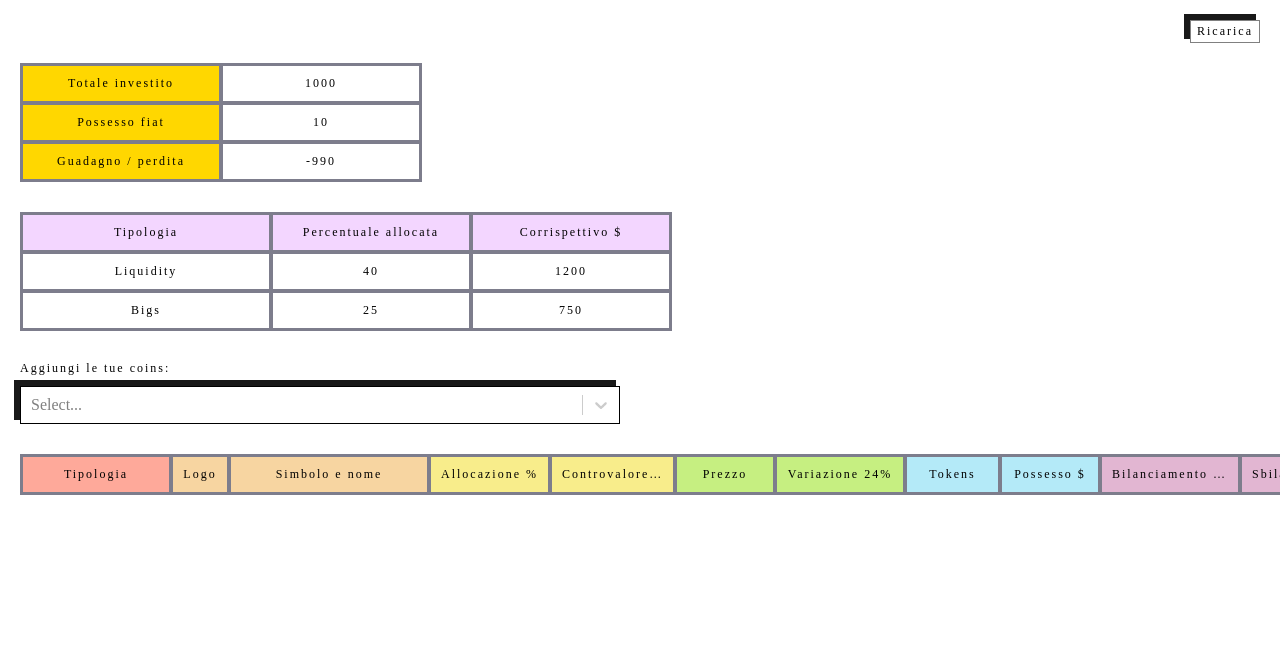
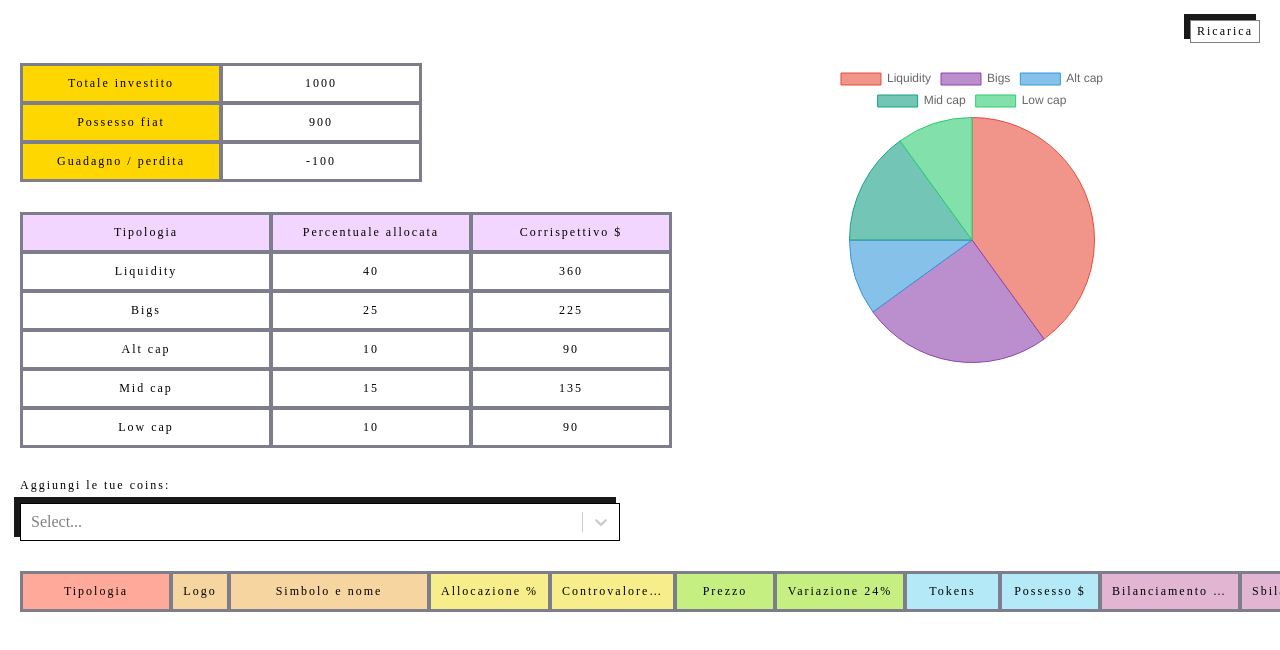
Before and after one commit to Filippinifra/crypto-tracker, a Next.js app: page / in a window 1280 px wide. Shown: the top 650 px of the page. Built offline with nearby package versions, Linux system fonts and the light colour scheme; no server answers.

Commit message:
add pie chart integration

```diff
--- a/package.json
+++ b/package.json
@@ -9,8 +9,10 @@
     "lint": "next lint"
   },
   "dependencies": {
+    "chart.js": "^3.7.1",
     "next": "^12.1.0",
     "react": "17.0.2",
+    "react-chartjs-2": "^4.0.1",
     "react-dom": "17.0.2",
     "react-select": "^5.2.2",
     "styled-components": "^5.3.3",
--- a/src/components/GridWallet.tsx
+++ b/src/components/GridWallet.tsx
@@ -21,20 +21,20 @@ const getHEaders = () => {
   ];
 };
 
-const getRow = (walletPiece: WalletPiece) => {
-  const { percentage, typology, value } = walletPiece;
+const getRow = (walletPiece: WalletPiece, sumFiatValue: number) => {
+  const { percentage, typology } = walletPiece;
 
   return [
     <LabelCell key={`wallet-${typology}`} value={typology} />,
     <LabelCell key={`wallet-${typology}-percentage`} value={percentage} />,
-    <LabelCell key={`wallet-${typology}-value`} value={value} />,
+    <LabelCell key={`wallet-${typology}-value`} value={(sumFiatValue / 100) * percentage} />,
   ];
 };
 
-export const GridWallet: FC<{ wallet: WalletDivision }> = ({ wallet }) => {
+export const GridWallet: FC<{ wallet: WalletDivision; sumFiatValue: number }> = ({ wallet, sumFiatValue }) => {
   // @ts-ignore
   const walletData: any = wallet.reduce((r, walletDataRow) => {
-    return [...r, ...getRow(walletDataRow)];
+    return [...r, ...getRow(walletDataRow, sumFiatValue)];
   }, []);
 
   return <Grid templateColumns={"250px 200px 200px"} data={[...getHEaders(), ...walletData]} />;
--- /dev/null
+++ b/src/components/PieChart.tsx
@@ -0,0 +1,13 @@
+import React, { FC } from "react";
+import { Chart as ChartJS, ArcElement, Tooltip, Legend } from "chart.js";
+import { Pie } from "react-chartjs-2";
+
+ChartJS.register(ArcElement, Tooltip, Legend);
+
+export const PieChart: FC<{ data: any }> = ({ data }) => {
+  return (
+    <div style={{ height: 300, width: 300 }}>
+      <Pie data={data} />
+    </div>
+  );
+};
--- a/src/hooks/useWallet.ts
+++ b/src/hooks/useWallet.ts
@@ -2,8 +2,11 @@ import { WalletDivision } from "types/walletDivision";
 import { useEffect, useState } from "react";
 
 const tempCoins: WalletDivision = [
-  { typology: "Liquidity", percentage: 40, value: 1200 },
-  { typology: "Bigs", percentage: 25, value: 750 },
+  { typology: "Liquidity", percentage: 40 },
+  { typology: "Bigs", percentage: 25 },
+  { typology: "Alt cap", percentage: 10 },
+  { typology: "Mid cap", percentage: 15 },
+  { typology: "Low cap", percentage: 10 },
 ];
 
 export const useWallet = () => {
--- a/src/pages/index.tsx
+++ b/src/pages/index.tsx
@@ -12,6 +12,7 @@ import { AvailableCoins } from "types/availableCoins";
 import { useWallet } from "hooks/useWallet";
 import { useTotalVest } from "hooks/useTotalVest";
 import { VestSummary } from "components/VestSummary";
+import { PieChart } from "components/PieChart";
 
 export const getStaticProps: GetStaticProps<{ availableCoins: AvailableCoins | undefined }> = async () => {
   let res = null;
@@ -32,6 +33,9 @@ export const getStaticProps: GetStaticProps<{ availableCoins: AvailableCoins | u
   };
 };
 
+const pieColor = ["#F1948A", "#BB8FCE", "#85C1E9", "#73C6B6", "#82E0AA", "#F8C471", "#E59866", "#D98880", "#C39BD3", "#7FB3D5", "#76D7C4", "#7DCEA0", "#F7DC6F", "#F0B27A"];
+const pieColorDark = ["#E74C3C", "#8E44AD", "#3498DB", "#16A085", "#2ECC71", "#F39C12", "#D35400", "#C0392B", "#9B59B6", "#2980B9", "#1ABC9C", "#27AE60", "#F1C40F", "#E67E22"];
+
 export default function Home({ availableCoins }: InferGetStaticPropsType<typeof getStaticProps>) {
   const { personalCoins, setPersonalCoins, loading: coinsLoading } = usePersonalCoins();
   const { detailedCoins } = useDetailedCoins(personalCoins);
@@ -49,14 +53,34 @@ export default function Home({ availableCoins }: InferGetStaticPropsType<typeof
 
   const error = !personalCoins && !coinsLoading && !wallet && !walletLoading && !totalVest && !totalVestLoading;
 
-  const sumFiatValue = 10;
+  const sumFiatValue = 900;
+
+  const dataChart = {
+    labels: wallet?.map(({ typology }) => typology),
+    datasets: [
+      {
+        label: "Tipologie portafoglio",
+        data: wallet?.map(({ percentage }) => percentage),
+        backgroundColor: pieColor,
+        borderColor: pieColorDark,
+        borderWidth: 1,
+      },
+    ],
+  };
 
   return (
     <LoadErrorHandler data={personalCoins && wallet && totalVest} error={error}>
       <Layout>
-        <VestSummary totalVest={totalVest || 0} sumFiatValue={sumFiatValue || 0} />
-        <Spacer size={30} />
-        <GridWallet wallet={wallet || []} />
+        <div style={{ display: "flex" }}>
+          <div style={{ marginRight: 150 }}>
+            <VestSummary totalVest={totalVest || 0} sumFiatValue={sumFiatValue || 0} />
+            <Spacer size={30} />
+            <div style={{ height: "auto" }}>
+              <GridWallet wallet={wallet || []} sumFiatValue={sumFiatValue || 0} />
+            </div>
+          </div>
+          <PieChart data={dataChart} />
+        </div>
         <Spacer size={30} />
         <Typography variant="body">Aggiungi le tue coins:</Typography>
         <Spacer size={10} />
--- a/src/types/walletDivision.ts
+++ b/src/types/walletDivision.ts
@@ -3,5 +3,4 @@ export type WalletDivision = WalletPiece[];
 export interface WalletPiece {
   typology: string;
   percentage: number;
-  value: number;
 }
```
Also changed, not shown: 1 other file (tests, documents, lock files or other folders).
